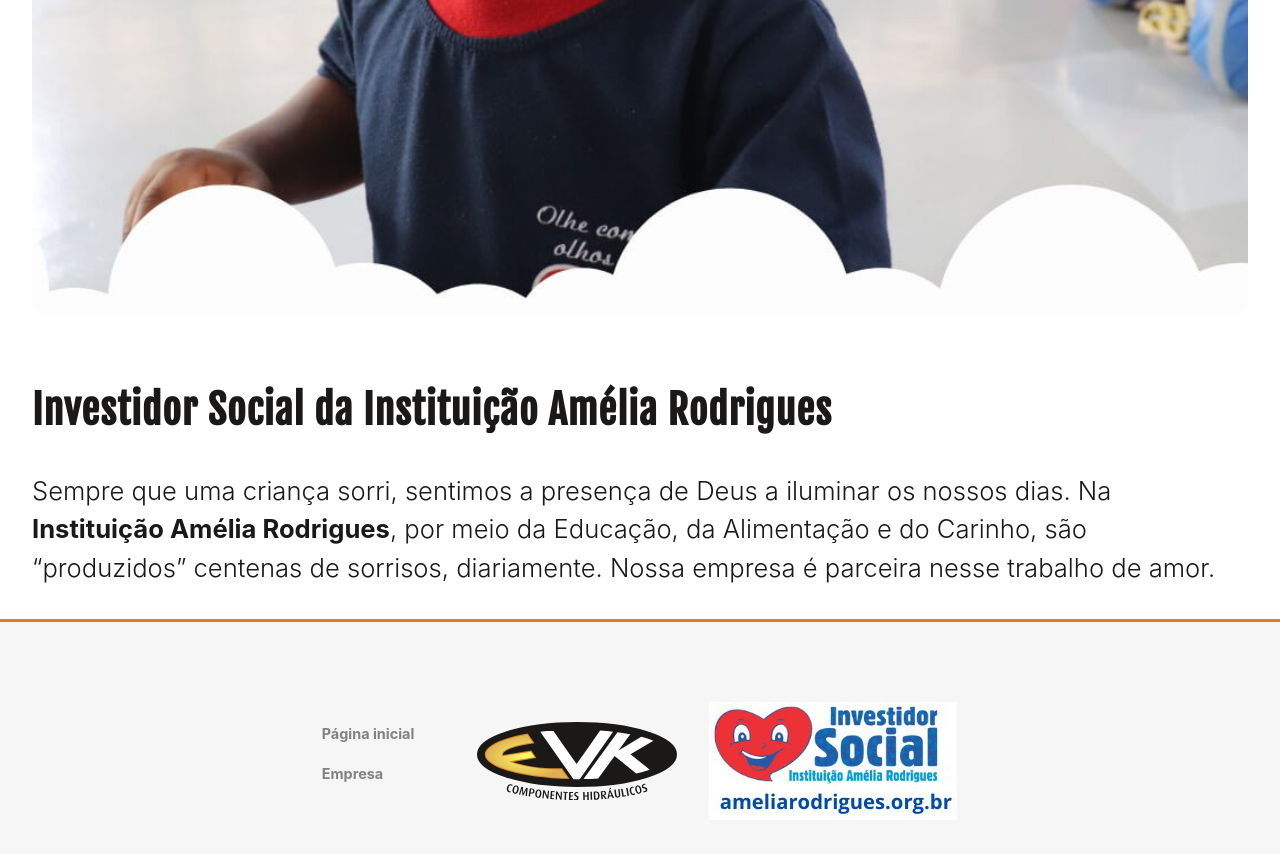
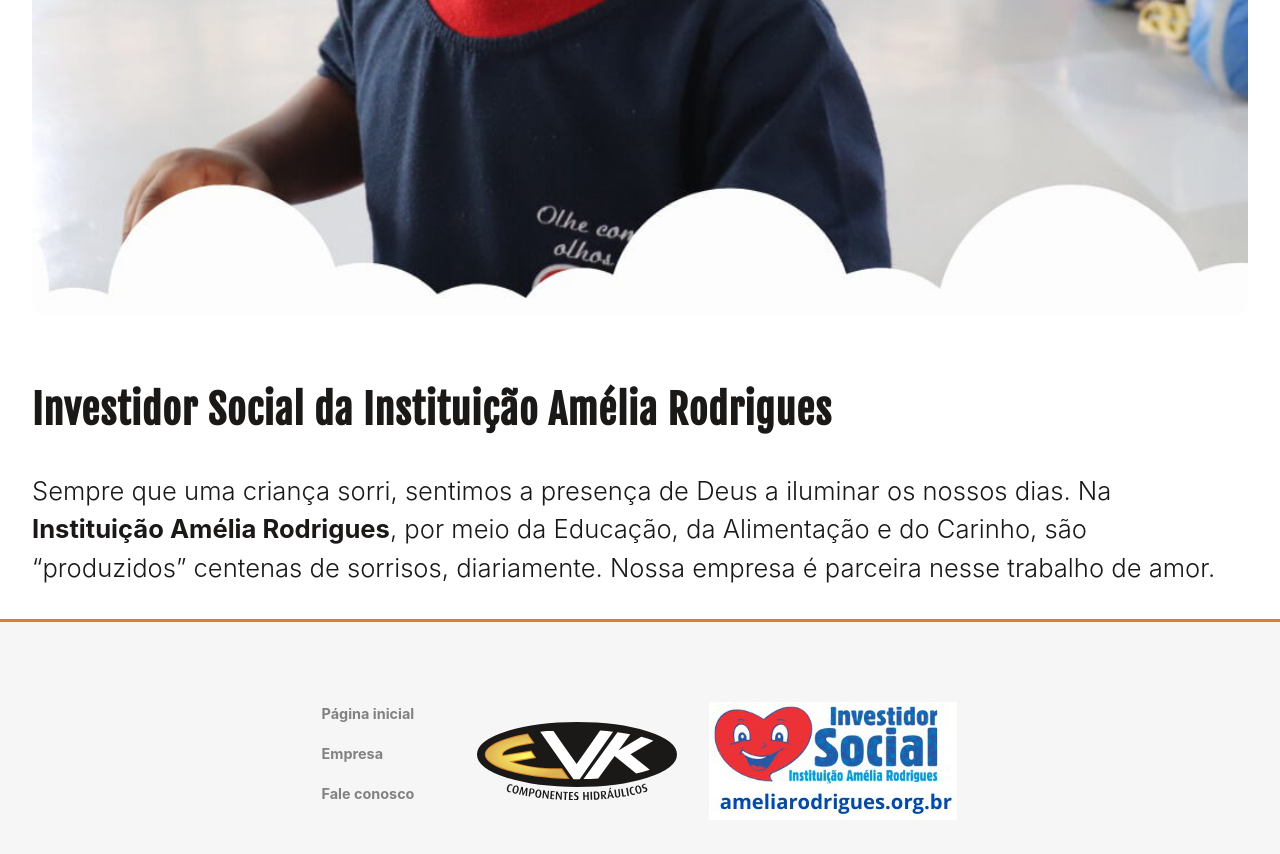
Before and after one commit to evkdobrasil/evkdobrasil.github.io, a Jekyll site: the page built from investidor-social-instituicao-amelia-rodrigues.md, in a window 1280 px wide and 900 px high, scrolled down 731 px. Shown: the top 854 px of the window. Built offline with Jekyll 4.4.1, drawn with Linux system fonts in a browser that asks for light colours.

Commit message:
organização da raiz do projeto

```diff
--- a/_config.yml
+++ b/_config.yml
@@ -3,7 +3,6 @@
 timezone: America/Sao_Paulo
 collections:
   posts:
-    title: Posts
     output: true
 defaults:
   - scope:
--- a/_includes/footer.html
+++ b/_includes/footer.html
@@ -12,13 +12,14 @@
             </li>
           {%- endif %}
         {% endfor -%}
+        <li><a href="mailto:{{site.email}}" class="page-link">Fale conosco</a></li>
       </ul>
     </nav>
 
     <div class="site-footer__logo">
       {%- include svg/evk-logo.svg -%}
 
-      <img src="{{ site.baseurl }}/img/selo-investidor-social-horizontal.png" alt="Investidor Social Instituição Amélia Rodrigues">
+      <img src="{{ site.baseurl }}/img/selo-investidor/horizontal.png" alt="Investidor Social Instituição Amélia Rodrigues">
     </div>
   </div>
 </footer>
--- a/_includes/head.html
+++ b/_includes/head.html
@@ -22,11 +22,11 @@
     href="{{ site.baseurl }}/css/main.css?v={{ 'now' | date: '%s' }}"
   />
 
-  <link rel="apple-touch-icon" sizes="180x180" href="/apple-touch-icon.png" />
-  <link rel="icon" type="image/png" sizes="32x32" href="/favicon-32x32.png" />
-  <link rel="icon" type="image/png" sizes="16x16" href="/favicon-16x16.png" />
-  <link rel="manifest" href="/site.webmanifest" />
-  <link rel="mask-icon" href="/safari-pinned-tab.svg" color="#5bbad5" />
+  <link rel="apple-touch-icon" sizes="180x180" href="/img/apple-touch-icon.png" />
+  <link rel="icon" type="image/png" sizes="32x32" href="/img/favicon-32x32.png" />
+  <link rel="icon" type="image/png" sizes="16x16" href="/img/favicon-16x16.png" />
+  <link rel="manifest" crossorigin="use-credentials" href="/site.webmanifest" />
+  <link rel="mask-icon" href="/img/safari-pinned-tab.svg" color="#5bbad5" />
   <meta name="msapplication-TileColor" content="#da532c" />
   <meta name="theme-color" content="#ffffff" />
 </head>
--- a/browserconfig.xml
+++ b/browserconfig.xml
@@ -2,8 +2,8 @@
 <browserconfig>
     <msapplication>
         <tile>
-            <square150x150logo src="/mstile-150x150.png"/>
-            <TileColor>#d78328</TileColor>
+            <square150x150logo src="/img/mstile-150x150.png"/>
+            <TileColor>#ffffff</TileColor>
         </tile>
     </msapplication>
 </browserconfig>
--- a/investidor-social-instituicao-amelia-rodrigues.md
+++ b/investidor-social-instituicao-amelia-rodrigues.md
@@ -1,7 +1,7 @@
 ---
 title: Investidor Social da Instituição Amélia Rodrigues
 description: >
-image: /img/post-investidor-social-topo.jpg
+image: /img/selo-investidor/post-topo.jpg
 ---
 
 Sempre que uma criança sorri, sentimos a presença de Deus a iluminar os nossos dias. Na **Instituição Amélia Rodrigues**, por meio da Educação, da Alimentação e do Carinho, são "produzidos" centenas de sorrisos, diariamente. Nossa empresa é parceira nesse trabalho de amor.
```
Also changed, not shown: img/android-chrome-192x192.png (renamed from android-chrome-192x192.png), img/apple-touch-icon.png (renamed from apple-touch-icon.png), img/favicon-16x16.png (renamed from favicon-16x16.png), img/favicon-32x32.png (renamed from favicon-32x32.png), img/favicon.png (renamed from favicon.png), img/favicon.svg (renamed from favicon.svg), img/mstile-150x150.png (renamed from mstile-150x150.png), img/safari-pinned-tab.svg (renamed from safari-pinned-tab.svg), img/selo-investidor/horizontal.png (renamed from img/selo-investidor-social-horizontal.png), img/selo-investidor/post-topo.jpg (renamed from img/post-investidor-social-topo.jpg), img/selo-investidor/selo.png (renamed from img/selo-investidor-social.png), site.webmanifest, 1 other file.
